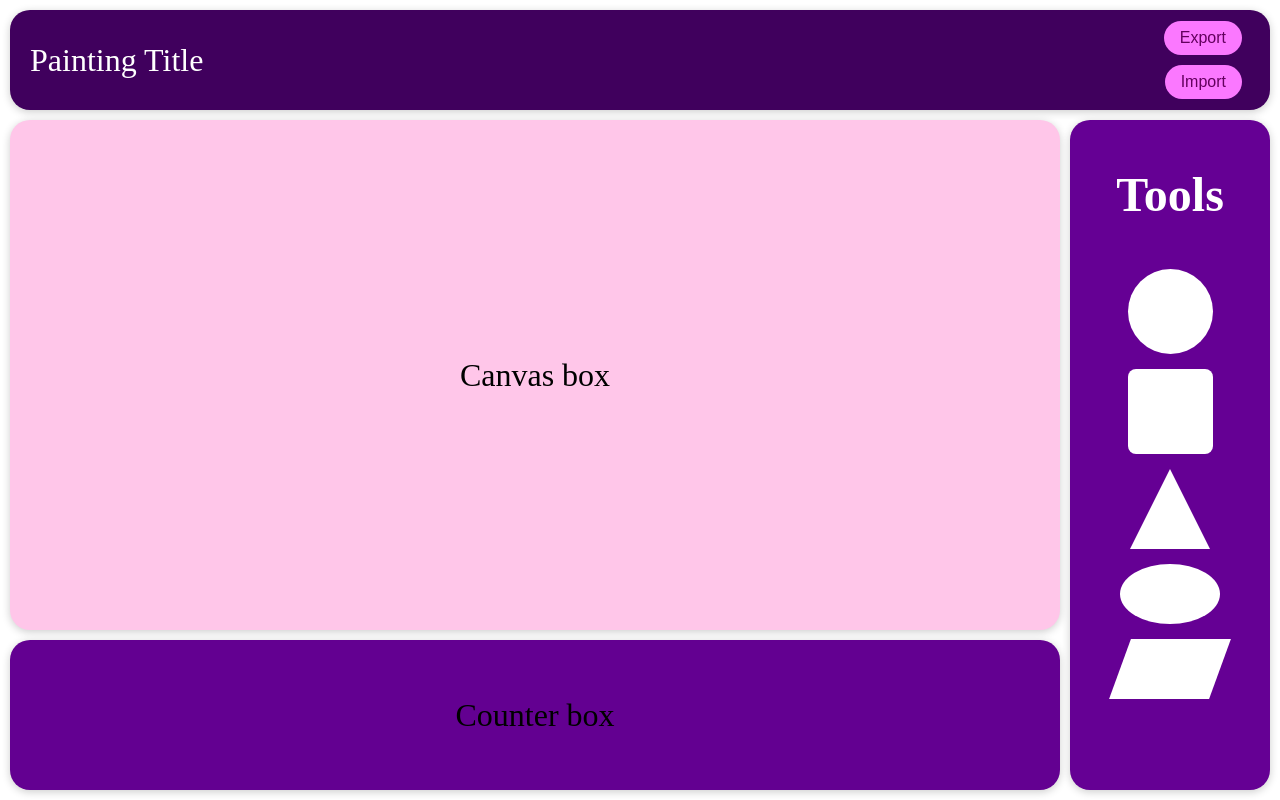
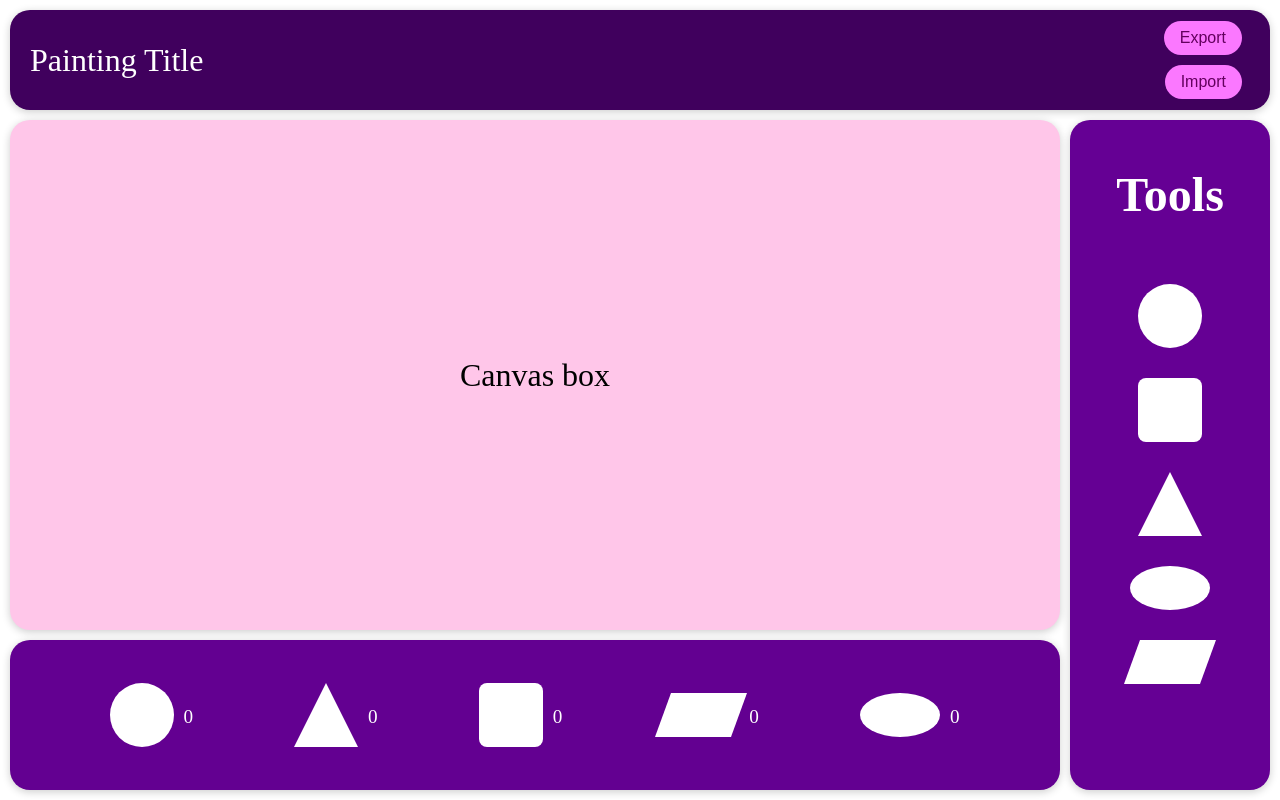
Before and after one commit to amirdr81/web-programming-HW-2, a React (Create React App) app: page / in a window 1280 px wide. Built offline with nearby package versions, Linux system fonts and the light colour scheme.

Commit message:
counter box params added

```diff
--- a/src/components/Slidebar.css
+++ b/src/components/Slidebar.css
@@ -19,7 +19,7 @@
   display: flex;
   flex-direction: column;
   align-items: center;
-  gap: 15px;
+  gap: 30px;
   margin-top: 0;
 }
 
@@ -28,6 +28,7 @@
   height: 85px;
   border-radius: 75%;
   background: #fff;
+  cursor: pointer;
   transition: 0.2s;
 }
 
@@ -41,6 +42,7 @@
   height: 85px;
   background: #fff;
   border-radius: 8px;
+  cursor: pointer;
   transition: 0.2s;
 }
 
@@ -56,6 +58,7 @@
   border-right: 40px solid transparent;
   border-bottom: 80px solid #fff;
   background: transparent;
+  cursor: pointer;
   transition: 0.2s;
 }
 
@@ -70,6 +73,7 @@
   height: 60px;
   border-radius: 75%;
   background: #fff;
+  cursor: pointer;
   transition: 0.2s;
 }
 
@@ -83,6 +87,7 @@
   height: 60px;
   background: #fff;
   transform: skew(-20deg);
+  cursor: pointer;
   transition: 0.2s;
 }
 
--- a/src/components/Slidebar.js
+++ b/src/components/Slidebar.js
@@ -5,7 +5,7 @@ function Slidebar() {
   return (
     <div className="slidebar-box">
       <div className="shape-container">
-        <h1 className="shape title">Tools</h1>
+        <h1 className="title">Tools</h1>
         <div className="shape shape-circle"></div>
         <div className="shape shape-square"></div>
         <div className="shape shape-triangle"></div>
--- a/src/components/counter.css
+++ b/src/components/counter.css
@@ -14,3 +14,64 @@
   justify-content: center;
   font-size: 2rem;
 }
+
+.counter-shapes-row {
+  display: flex;
+  flex-direction: row;
+  gap: 100px;
+  align-items: center;
+  justify-content: center;
+}
+
+.counter-shape-item {
+  display: flex;
+  flex-direction: row;
+  align-items: center;
+  gap: 10px;
+}
+
+.counter-number {
+  font-size: 1.2rem;
+  color: #ffffff;
+  margin-top: 4px;
+  letter-spacing: 1px;
+  direction: ltr;
+}
+
+.shape {
+  background: #fff;
+}
+
+.shape-circle {
+  width: 64px;
+  height: 64px;
+  border-radius: 75%;
+}
+
+.shape-square {
+  width: 64px;
+  height: 64px;
+}
+
+.shape-triangle {
+  width: 0;
+  height: 0;
+  border-left: 32px solid transparent;
+  border-right: 32px solid transparent;
+  border-bottom: 64px solid #fff;
+  background: transparent;
+}
+
+.shape-ellipse {
+  width: 80px;
+  height: 44px;
+  border-radius: 75%;
+  background: #fff;
+}
+
+.shape-parallelogram {
+  width: 76px;
+  height: 44px;
+  background: #fff;
+  transform: skew(-20deg);
+}
--- a/src/components/counter.js
+++ b/src/components/counter.js
@@ -4,7 +4,28 @@ import "./counter.css";
 function Counter() {
   return (
     <div className="counter-box">
-      Counter box
+      <div className="counter-shapes-row">
+        <div className="counter-shape-item">
+          <div className="shape shape-circle" />
+          <span className="counter-number">0</span>
+        </div>
+        <div className="counter-shape-item">
+          <div className="shape shape-triangle" />
+          <span className="counter-number">0</span>
+        </div>
+        <div className="counter-shape-item">
+          <div className="shape shape-square" />
+          <span className="counter-number">0</span>
+        </div>
+        <div className="counter-shape-item">
+          <div className="shape shape-parallelogram" />
+          <span className="counter-number">0</span>
+        </div>
+        <div className="counter-shape-item">
+          <div className="shape shape-ellipse" />
+          <span className="counter-number">0</span>
+        </div>
+      </div>
     </div>
   );
 }
```
Also changed, not shown: 1 other file (tests, documents, lock files or other folders).
